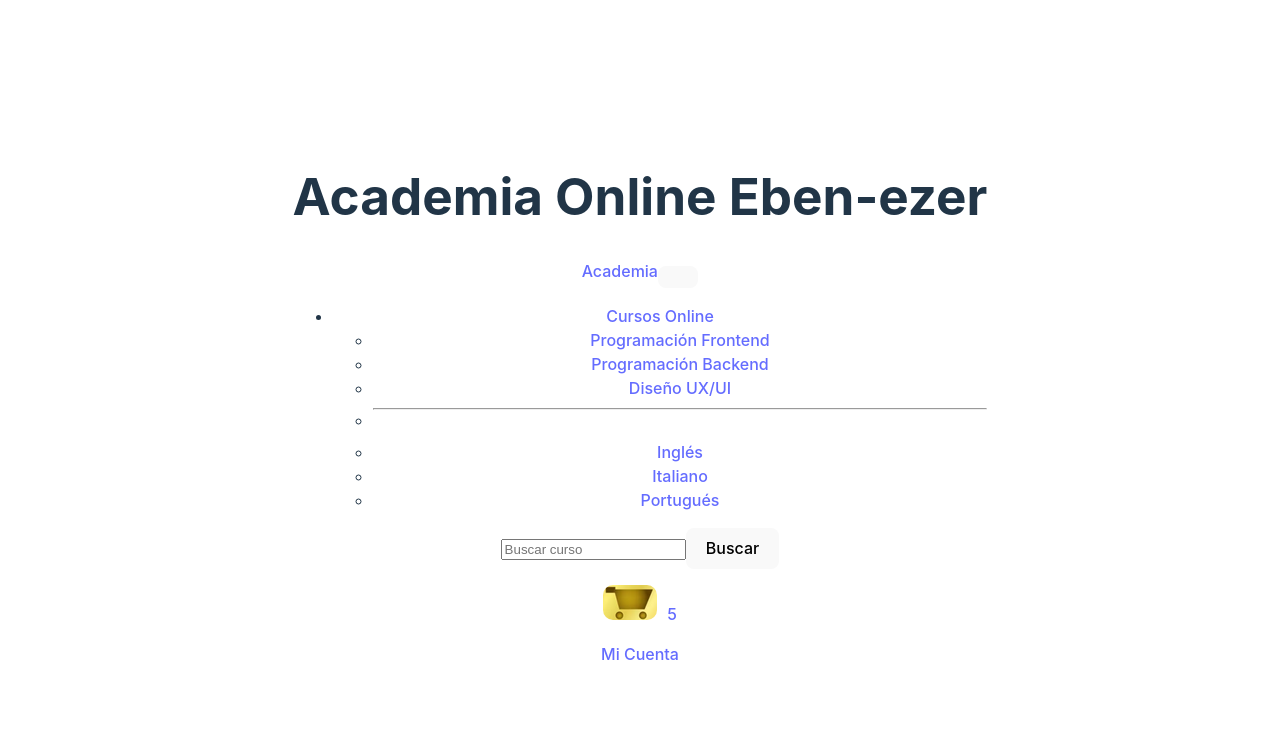
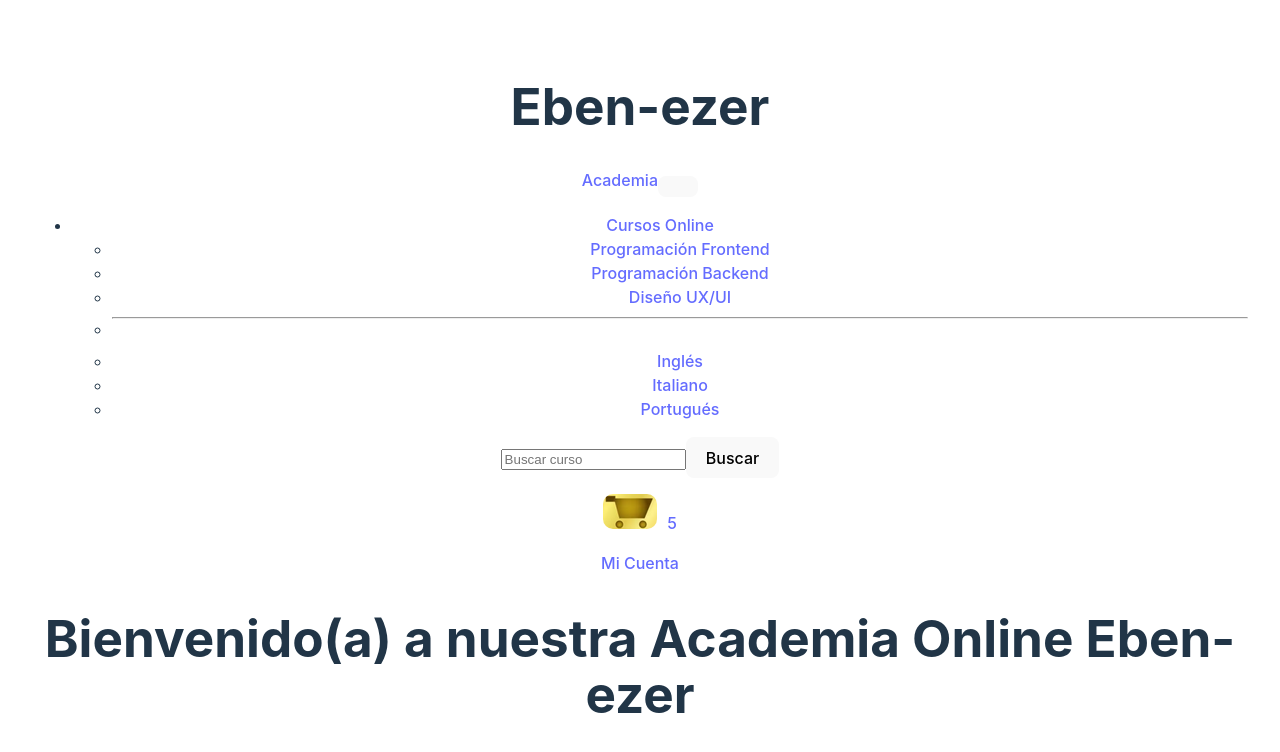
Before and after one commit to alm1212/anais_coder_react, a React (Vite) app: page / in a window 1280 px wide. Shown: the top 752 px of the page. Built offline with nearby package versions, Linux system fonts and the light colour scheme.

Commit message:
version 1.1

```diff
--- a/src/App.jsx
+++ b/src/App.jsx
@@ -3,14 +3,16 @@
 // import viteLogo from '/vite.svg'
 import './App.css'
 import NavBar from './componentes/NavBar/NavBar';
-import CartWidget from './componentes/CartWidget/CartWidget';
+//import CartWidget from './componentes/CartWidget/CartWidget';
+import ItemListContainer from './componentes/ItemListContainer/ItemListContainer'
 
 function App() {
 
   return (
     <>
-    <h1>Academia Online Eben-ezer</h1>
-      <NavBar />
+    <h1>Eben-ezer</h1>
+    <NavBar />
+    <ItemListContainer label="Bienvenido(a) a nuestra Academia Online Eben-ezer"/>
     </>
   )
 }
--- /dev/null
+++ b/src/componentes/ItemListContainer/ItemListContainer.jsx
@@ -0,0 +1,7 @@
+const ItemListContainer = (props) =>  {
+    return (
+        <h1>{props.label}</h1>
+    )
+}
+
+export default ItemListContainer;
--- a/src/componentes/NavBar/NavBar.jsx
+++ b/src/componentes/NavBar/NavBar.jsx
@@ -1,6 +1,6 @@
 import CartWidget from '../CartWidget/CartWidget';
 
-const NavBar = (props) => {
+const NavBar = () => {
     return (
         <nav className="navbar navbar-expand-lg navbar-light bg-light">
             <div className="container-fluid">
```
